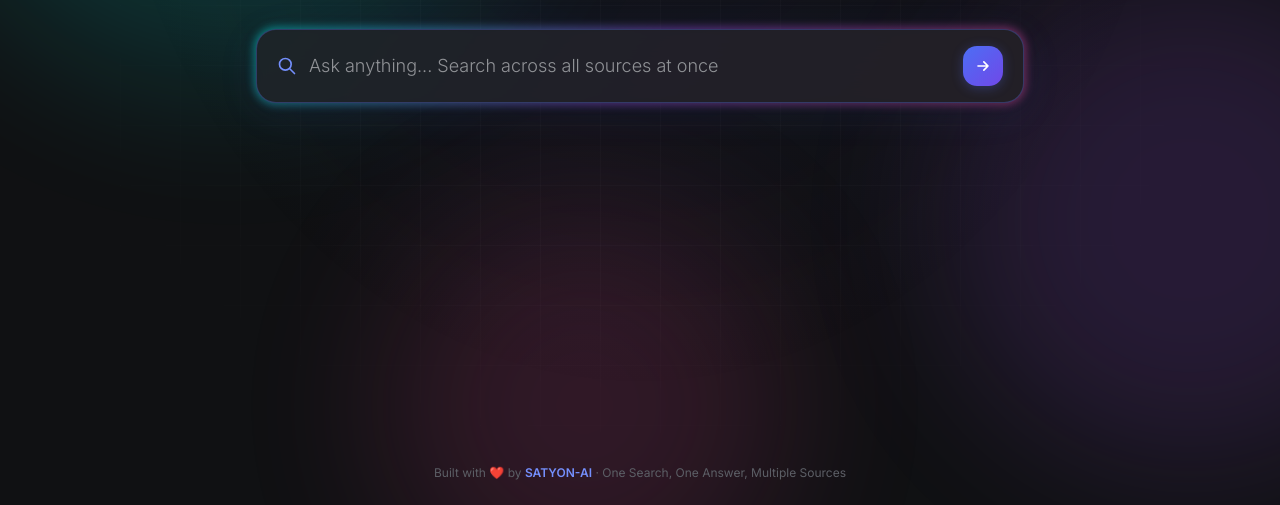
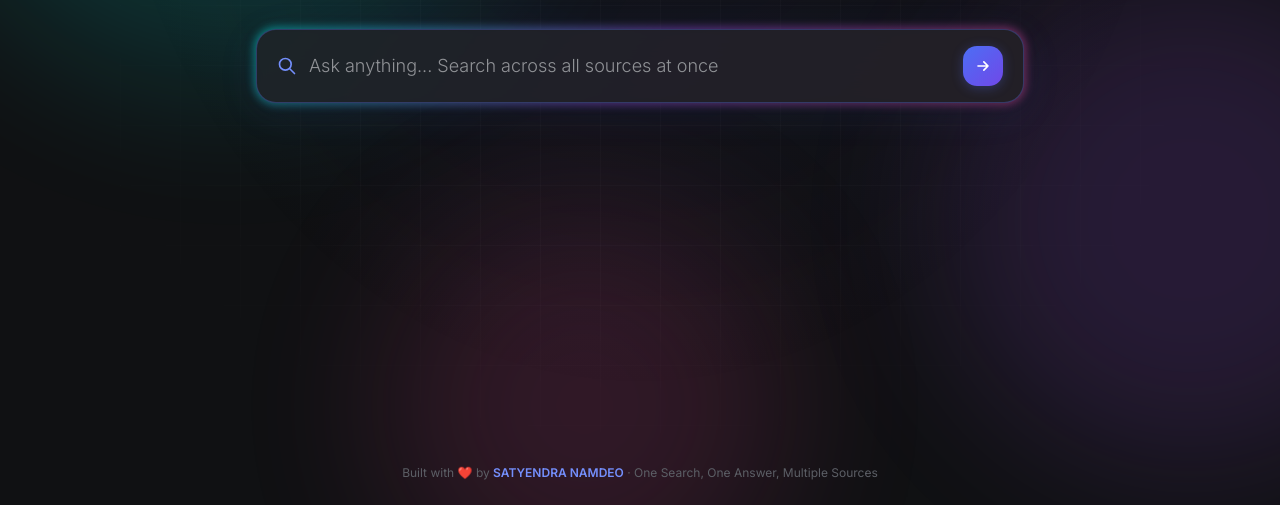
Before and after one commit to SanFlash/SATYON-AI, a plain HTML site: page frontend/index.html in a window 1280 px wide. Shown: the part 295-800 px from the top of the page. Drawn offline with nearby package versions, Linux system fonts and the light colour scheme.

Commit message:
Update index.html

```diff
--- a/frontend/index.html
+++ b/frontend/index.html
@@ -378,7 +378,7 @@
         <!-- Footer -->
         <footer class="relative z-10 text-center py-6 px-4">
             <p class="text-xs text-dark-300">
-                Built with ❤️ by <span class="text-primary-400 font-semibold">SATYON-AI</span> · One Search, One Answer, Multiple Sources
+                Built with ❤️ by <span class="text-primary-400 font-semibold">SATYENDRA NAMDEO</span> · One Search, One Answer, Multiple Sources
             </p>
         </footer>
     </div>
```
